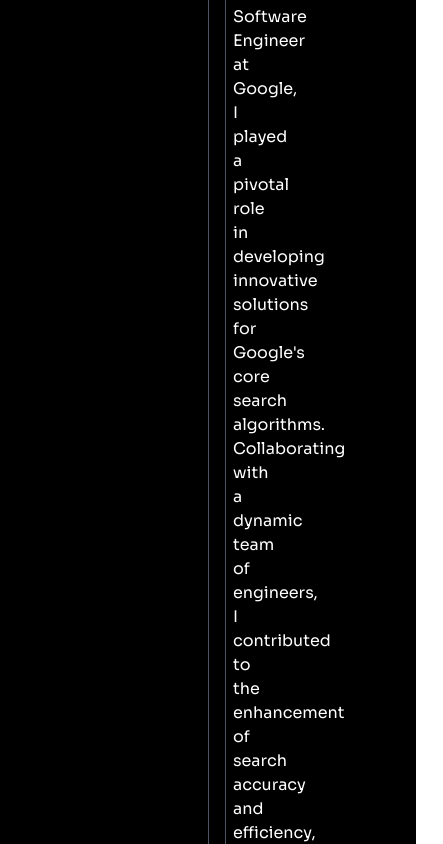
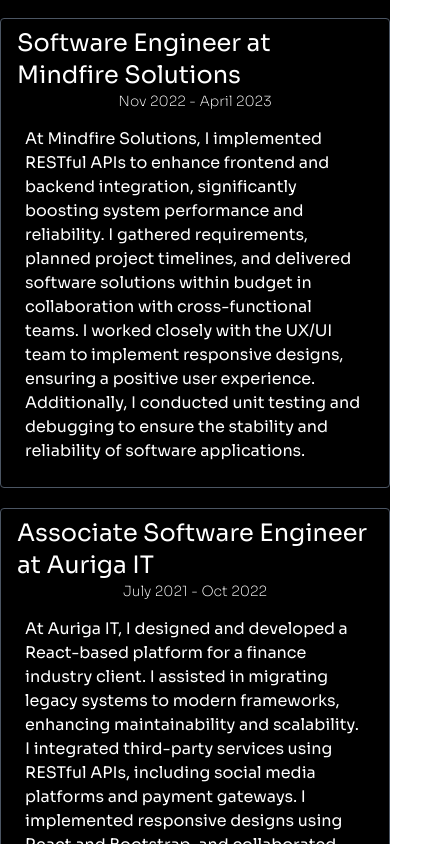
Before and after one commit to amankmr14/portfolio, a React (Vite) app: page / in a window 390 px wide. Shown: the part 2500-3344 px from the top of the page, 443 px wide, since content can reach past the window. Built offline with nearby package versions, Linux system fonts and the light colour scheme.

Commit message:
Added: Responsiveness, roles nd responsibilities

```diff
--- a/src/components/SkillCard/index.tsx
+++ b/src/components/SkillCard/index.tsx
@@ -34,7 +34,7 @@
         }
     }
   return (
-    <div className="flex flex-col items-center justify-between p-4 border-2 hover:bg-black hover:text-white border-black rounded-sm cursor-pointer w-52 h-52 transition-colors duration-200">
+    <div className="flex flex-col items-center justify-between p-4 border-2 hover:bg-black hover:text-white border-black rounded-sm cursor-pointer w-32 md:w-52 md:h-52 transition-colors duration-200">
         {getIcon(skill) ? getIcon(skill) : <img src={'#'} alt={`${skill} icon`} className="w-12 h-12 mb-4" />}
         <span className="text-lg font-medium">{skill}</span>
     </div>
--- a/src/data.json
+++ b/src/data.json
@@ -18,21 +18,24 @@
             "company_logo": "src/assets/statiq_icon.png",
             "job_profile": "Software Development Engineer - 2",
             "company_url": "https://www.statiq.in/",
-            "duration": "May 2023 - Present"
+            "duration": "May 2023 - Present",
+            "description": "At Statiq, I optimized application performance by upgrading major libraries, refactoring code, and implementing best practices. I developed a ticketing tool that automated the charger deployment process, significantly reducing the team's workload by 50%. I worked closely with product managers and stakeholders to define project scopes, prioritize tasks, and ensure timely feature delivery. Additionally, I conducted code reviews and collaborated with team members to maintain high-quality, maintainable code."
         },
         {
             "id": 2,
             "company_name": "Mindfire Solutions",
             "job_profile": "Software Engineer",
             "company_url": "https://www.mindfiresolutions.com/",
-            "duration": "Nov 2022 - April 2023"
+            "duration": "Nov 2022 - April 2023",
+            "description": "At Mindfire Solutions, I implemented RESTful APIs to enhance frontend and backend integration, significantly boosting system performance and reliability. I gathered requirements, planned project timelines, and delivered software solutions within budget in collaboration with cross-functional teams. I worked closely with the UX/UI team to implement responsive designs, ensuring a positive user experience. Additionally, I conducted unit testing and debugging to ensure the stability and reliability of software applications."
         },
         {
             "id": 3,
             "company_name": "Auriga IT",
             "job_profile": "Associate Software Engineer",
             "company_url": "https://aurigait.com/",
-            "duration": "July 2021 - Oct 2022"
+            "duration": "July 2021 - Oct 2022",
+            "description": "At Auriga IT, I designed and developed a React-based platform for a finance industry client. I assisted in migrating legacy systems to modern frameworks, enhancing maintainability and scalability. I integrated third-party services using RESTful APIs, including social media platforms and payment gateways. I implemented responsive designs using React and Bootstrap, and collaborated with QA engineers to identify and resolve software defects promptly. Additionally, I contributed to improving development workflows and documentation."
         }
     ]
 }
--- a/src/pages/Contact/index.tsx
+++ b/src/pages/Contact/index.tsx
@@ -1,9 +1,9 @@
 const ContactForm = () => {
   return (
-    <section id="contactme" className="p-6 px-52 sm:px-16 xl:px-80">
+    <section id="contactme" className="p-6 lg:px-52 sm:px-16 xl:px-80">
       <div className="flex flex-wrap justify-center items-center">
         <div className="w-full md:w-1/2 p-6">
-          <form className="space-y-4 px-12">
+          <form className="space-y-4 sm:px-4 lg:px-12">
             <div>
               <input
                 type="text"
--- a/src/pages/Experience/index.tsx
+++ b/src/pages/Experience/index.tsx
@@ -6,11 +6,11 @@
 
 const Experience = ({ data }: Props) => {
   return (
-    <section id="experience" className="bg-black py-10 px-52 sm:px-16 xl:px-80">
+    <section id="experience" className="bg-black py-10 md:px-52 sm:px-16 xl:px-80">
         <h2 className="text-2xl md:text-4xl font-bold my-4 text-center text-white">My Experience</h2>
         {data?.map((obj) => (
             <div key={obj.id} className="border border-gray-600 p-2 hover:bg-gray-600 my-5 rounded text-white">
-                <div className="flex justify-between items-center px-2">
+                <div className="flex justify-between items-center px-2 flex-col md:flex-row">
                     <div className="flex items-center">
                         <img src={obj.company_logo} className="h-12"/>
                         <h4 className="text-2xl">{obj.job_profile} at {obj.company_name}</h4>
@@ -18,7 +18,7 @@
                     <span className="font-extralight text-sm">{obj.duration}</span>
                 </div>
                 <div className="px-4 my-4">
-                    As a Senior Software Engineer at Google, I played a pivotal role in developing innovative solutions for Google's core search algorithms. Collaborating with a dynamic team of engineers, I contributed to the enhancement of search accuracy and efficiency, optimizing user experiences for millions of users worldwide.
+                    {obj.description}
                 </div>
             </div>
         ))}
```
